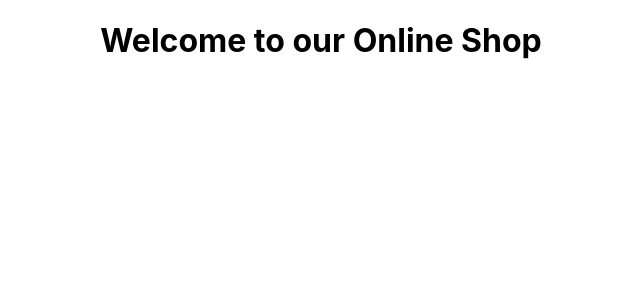
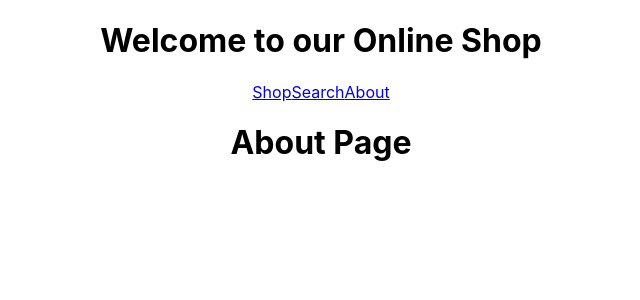
Before and after one commit to rirefat/online-shop, a React (Create React App) app: page /about in a window 1280 px wide. Shown: the top 300 px of the page, without its empty margins (319-959 px from the left). Built offline with nearby package versions, Linux system fonts and the light colour scheme.

Commit message:
install react router

```diff
--- a/package.json
+++ b/package.json
@@ -8,6 +8,7 @@
     "@testing-library/user-event": "^13.5.0",
     "react": "^18.2.0",
     "react-dom": "^18.2.0",
+    "react-router-dom": "^6.4.5",
     "react-scripts": "5.0.1",
     "web-vitals": "^2.1.4"
   },
--- a/src/App.js
+++ b/src/App.js
@@ -1,10 +1,25 @@
 import React from 'react';
+import { Route, Routes } from 'react-router-dom';
 import './App.css'
+import Navabr from './components/Navbar/Navabr';
+import Home from './components/Home/Home';
+import Search from './components/Search/Search';
+import About from './components/About/About';
+import NotFoundPage from './components/NotFoundPage/NotFoundPage';
 
 const App = () => {
   return (
     <div className='App'>
       <h1>Welcome to our Online Shop</h1>
+      <Navabr></Navabr>
+      <Routes>
+        <Route path='/' element={<Home></Home>}></Route>
+        <Route path='/home' element={<Home></Home>}></Route>
+        <Route path='/shop' element={<Home></Home>}></Route>
+        <Route path='/search' element={<Search></Search>}></Route>
+        <Route path='/about' element={<About></About>}></Route>
+        <Route path='*' element={<NotFoundPage></NotFoundPage>}></Route>
+      </Routes>
     </div>
   );
 };
--- a/src/components/About/About.js
+++ b/src/components/About/About.js
@@ -4,7 +4,7 @@ import './About.css';
 const About = () => {
     return (
         <div>
-
+            <h1>About Page</h1>
         </div>
     );
 };
--- a/src/components/Home/Home.js
+++ b/src/components/Home/Home.js
@@ -4,7 +4,7 @@ import './Home';
 const Home = () => {
     return (
         <div>
-
+            <h1>Home Page</h1>
         </div>
     );
 };
--- a/src/components/Navbar/Navabr.js
+++ b/src/components/Navbar/Navabr.js
@@ -1,11 +1,14 @@
 import React from 'react';
+import { Link } from 'react-router-dom';
 import './Navbar.css'
 
 const Navabr = () => {
     return (
-        <div>
-
-        </div>
+        <nav>
+            <Link to='/shop'>Shop</Link>
+            <Link to='/search'>Search</Link>
+            <Link to='/about'>About</Link>
+        </nav>
     );
 };
 
--- a/src/components/NotFoundPage/NotFoundPage.js
+++ b/src/components/NotFoundPage/NotFoundPage.js
@@ -4,7 +4,7 @@ import './NotFoundPage.css'
 const NotFoundPage = () => {
     return (
         <div>
-
+            <h1>The page you're looking for in not unavailable.</h1>
         </div>
     );
 };
--- a/src/components/Search/Search.js
+++ b/src/components/Search/Search.js
@@ -4,7 +4,7 @@ import './Search.css';
 const Search = () => {
     return (
         <div>
-
+            <h1>Product Search Page</h1>
         </div>
     );
 };
--- a/src/index.js
+++ b/src/index.js
@@ -3,15 +3,14 @@ import ReactDOM from 'react-dom/client';
 import './index.css';
 import App from './App';
 import reportWebVitals from './reportWebVitals';
+import { BrowserRouter } from 'react-router-dom';
 
 const root = ReactDOM.createRoot(document.getElementById('root'));
 root.render(
-  <React.StrictMode>
-    <App />
-  </React.StrictMode>
+  <BrowserRouter>
+    <React.StrictMode>
+      <App />
+    </React.StrictMode>
+  </BrowserRouter>
 );
-
-// If you want to start measuring performance in your app, pass a function
-// to log results (for example: reportWebVitals(console.log))
-// or send to an analytics endpoint. Learn more: https://bit.ly/CRA-vitals
 reportWebVitals();
```
Also changed, not shown: 1 other file (tests, documents, lock files or other folders).
